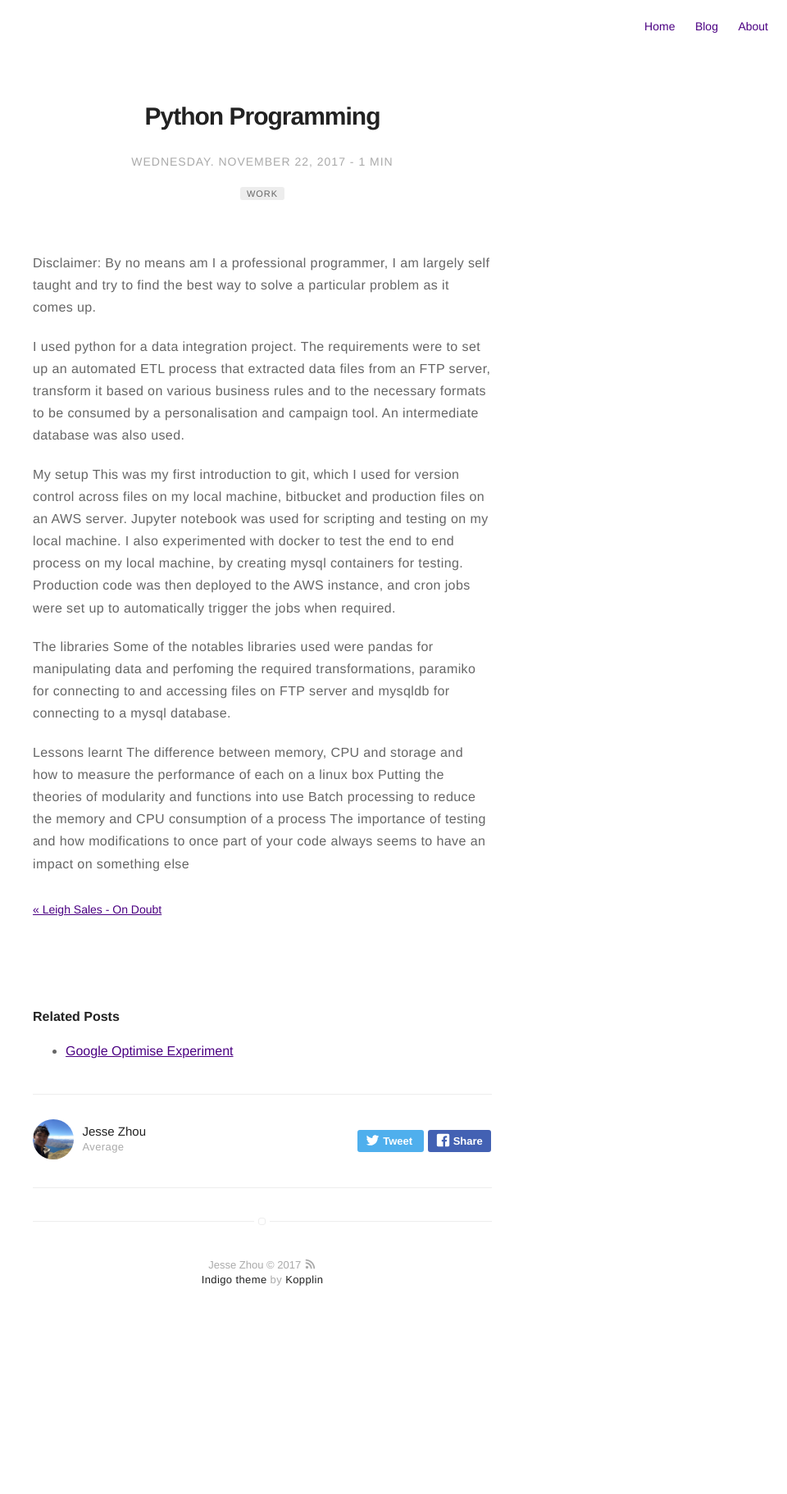
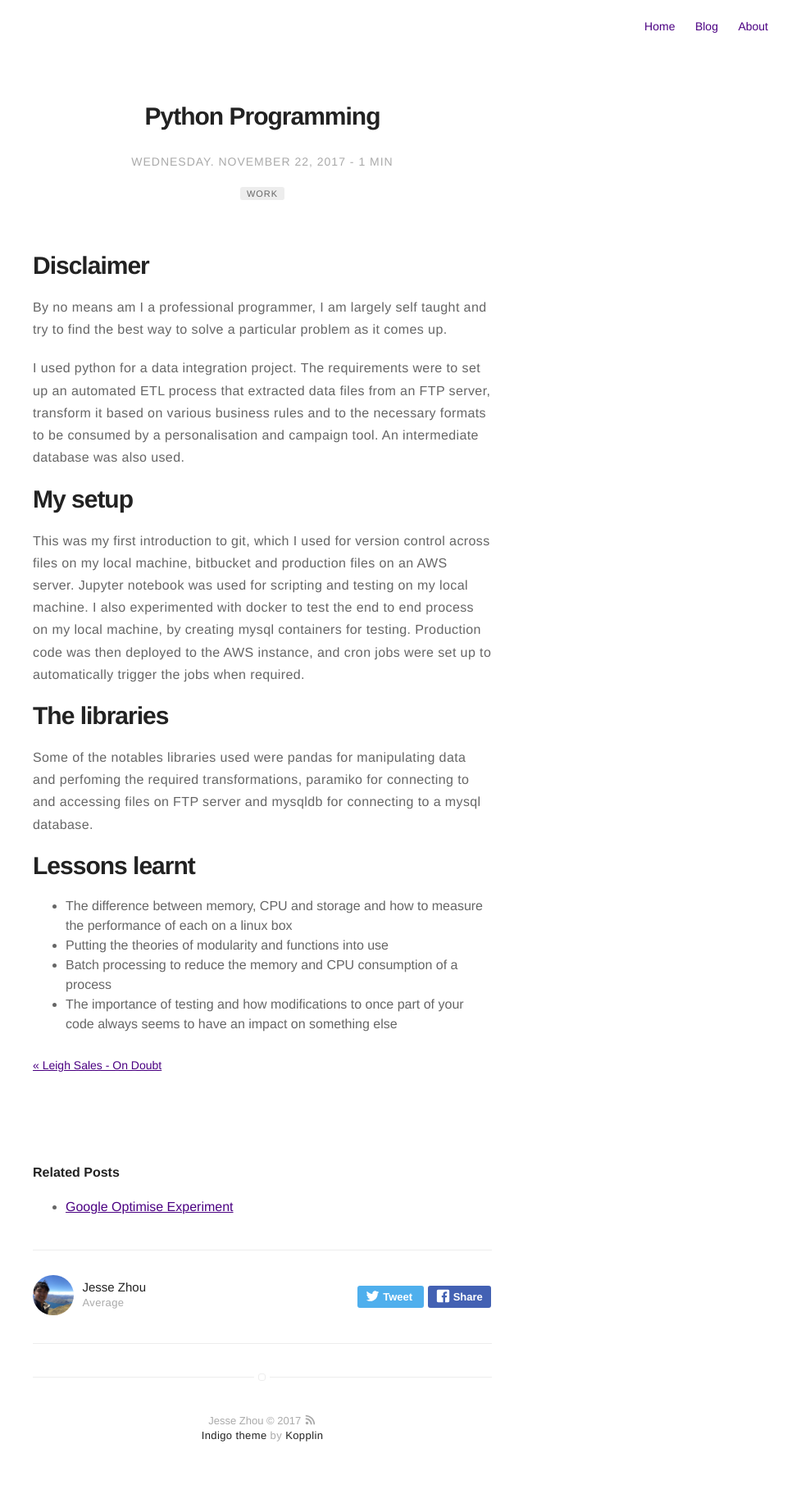
Before and after one commit to jzhou93/jzhou93.github.io, a Jekyll site: the page built from _posts/2017-11-22-python-project.markdown, in a window 1280 px wide. Shown: the whole page at 82% size, without its empty margins (320-1280 px from the left). Built offline with Jekyll 4.4.1, drawn with Linux system fonts in a browser that asks for light colours; before the commit the page ends 1632 px from its top, so only the background shows below that; some of the changed lines change nothing that is shown.

Commit message:
formatting

```diff
--- a/_posts/2017-11-22-python-project.markdown
+++ b/_posts/2017-11-22-python-project.markdown
@@ -12,18 +12,22 @@ description: What I have learnt after completing a project with Python
 ---
 
 
-Disclaimer: By no means am I a professional programmer, I am largely self taught and try to find the best way to solve a particular problem as it comes up.
+# Disclaimer
+By no means am I a professional programmer, I am largely self taught and try to find the best way to solve a particular problem as it comes up.
 
 I used python for a data integration project. The requirements were to set up an automated ETL process that extracted data files from an FTP server, transform it based on various business rules and to the necessary formats to be consumed by a personalisation and campaign tool. An intermediate database was also used.
 
-My setup
+# My setup
+
 This was my first introduction to git, which I used for version control across files on my local machine, bitbucket and production files on an AWS server. Jupyter notebook was used for scripting and testing on my local machine. I also experimented with docker to test the end to end process on my local machine, by creating mysql containers for testing. Production code was then deployed to the AWS instance, and cron jobs were set up to automatically trigger the jobs when required.
 
-The libraries
+# The libraries
+
 Some of the notables libraries used were pandas for manipulating data and perfoming the required transformations, paramiko for connecting to and accessing files on FTP server and mysqldb for connecting to a mysql database.
 
-Lessons learnt
-The difference between memory, CPU and storage and how to measure the performance of each on a linux box
-Putting the theories of modularity and functions into use
-Batch processing to reduce the memory and CPU consumption of a process
-The importance of testing and how modifications to once part of your code always seems to have an impact on something else
+# Lessons learnt
+
+* The difference between memory, CPU and storage and how to measure the performance of each on a linux box
+* Putting the theories of modularity and functions into use
+* Batch processing to reduce the memory and CPU consumption of a process
+* The importance of testing and how modifications to once part of your code always seems to have an impact on something else
```
